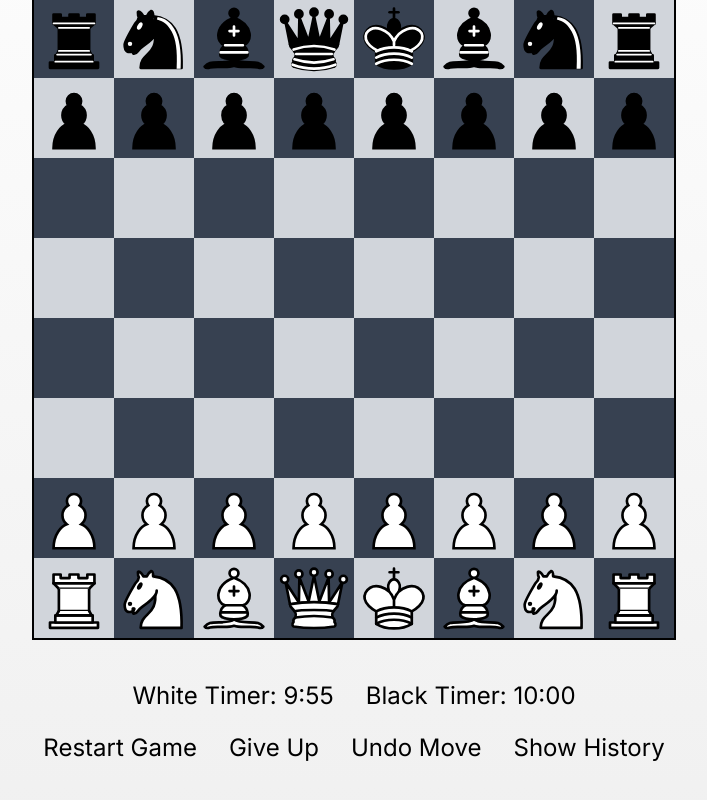
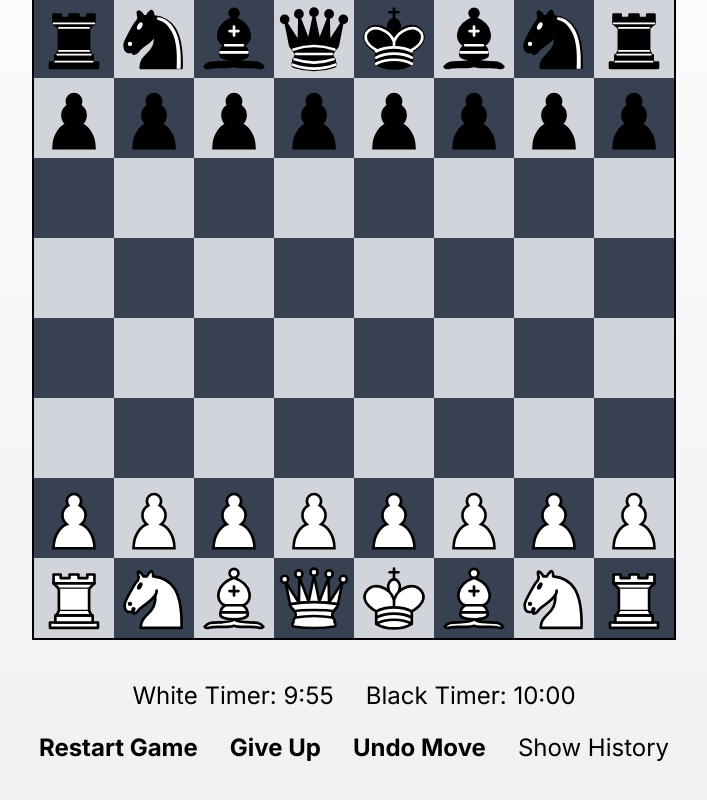
Before and after one commit to vaishnavidaiict12/chess, a Next.js app: page / in a window 1280 px wide. Shown: the part 268-1068 px from the top of the page, without its empty margins (286-993 px from the left). Built offline with nearby package versions, Linux system fonts and the light colour scheme.

Commit message:
UI change

```diff
--- a/src/components/ChessBoard.tsx
+++ b/src/components/ChessBoard.tsx
@@ -235,10 +235,10 @@ const ChessBoard = () => {
         <div className="text-xl md:text-2xl">Black Timer: {formatTime(blackTime)}</div>
     </div>
     <div className="flex gap-8 text-xl md:text-2xl">
-        <button onClick={restartGame} className="btn hover:text-blue-800">Restart Game</button>
-        <button onClick={giveUp} className="btn hover:text-blue-800">Give Up</button>
-        <button onClick={undoMove} className="btn hover:text-blue-800">Undo Move</button>
-        <button onClick={toggleHistoryVisibility} className="btn hover:text-blue-800">
+        <button onClick={restartGame} className="btn hover:text-blue-800"><b>Restart Game</b></button>
+        <button onClick={giveUp} className="btn hover:text-blue-800"><b>Give Up</b></button>
+        <button onClick={undoMove} className="btn hover:text-blue-800"><b>Undo Move</b></button>
+        <button onClick={toggleHistoryVisibility} className="btn hover:text-green-800">
             {isHistoryVisible ? 'Hide History' : 'Show History'}
         </button>
     </div>
```
